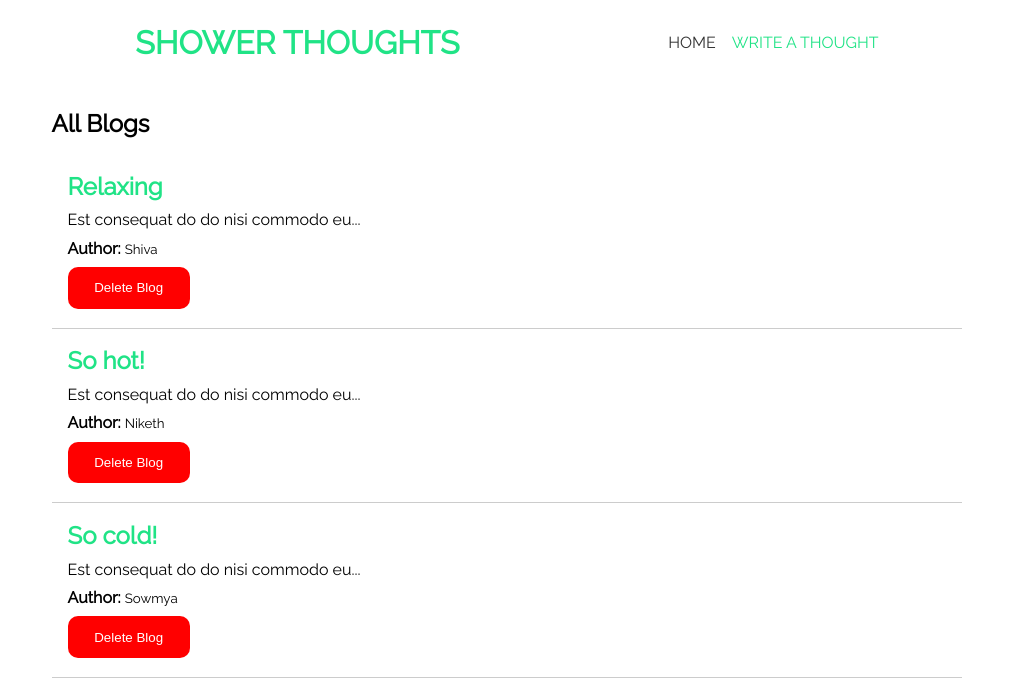
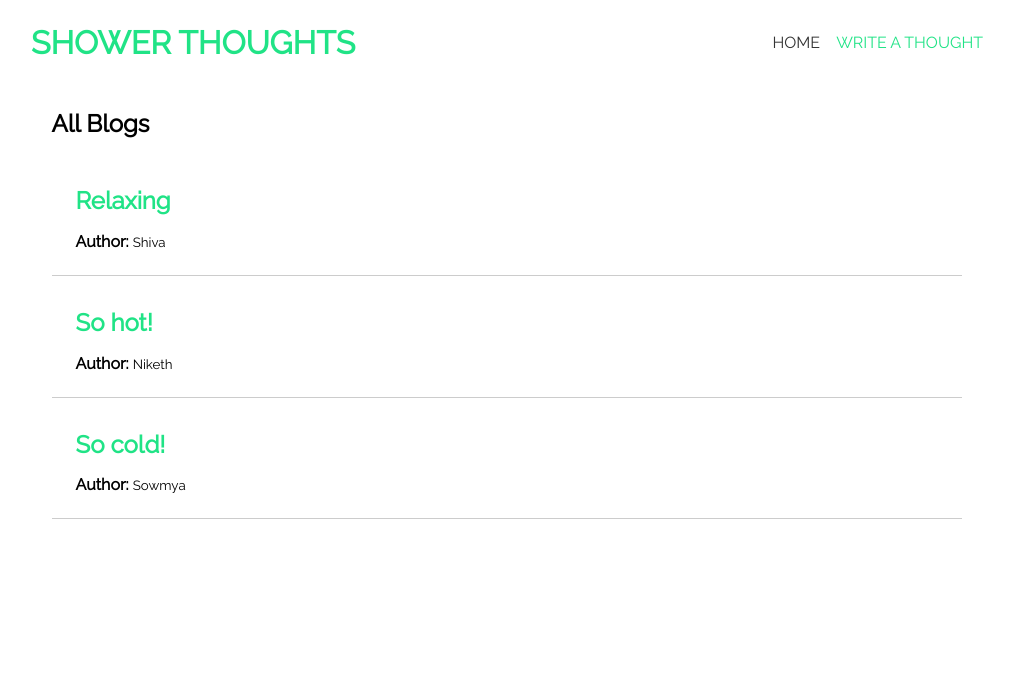
Before and after one commit to shivaprakash-sudo/shower-thoughts, a React (Create React App) app: page / in a window 1280 px wide. Shown: the top 696 px of the page, without its empty margins (133-1147 px from the left). Built offline with nearby package versions, Linux system fonts and the light colour scheme; data requests are answered from the project's data file.

Commit message:
added json-server data and a custom hook

```diff
--- /dev/null
+++ b/data/db.json
@@ -0,0 +1,21 @@
+{
+    "blogs": [{
+            "title": "Relaxing",
+            "body": "Pariatur cillum enim proident exercitation aliquip pariatur occaecat esse irure ex. Do ullamco est magna aute. Do culpa ea sit do exercitation et amet ad. Id irure esse ad ex cillum esse id non anim nulla proident. Est irure et est fugiat id cupidatat dolor do consequat dolore non culpa reprehenderit nulla.\nNon laborum officia sit anim Lorem. Incididunt reprehenderit cillum culpa velit. Reprehenderit excepteur dolor irure velit deserunt. Aliqua enim laboris enim in ut. Officia proident non velit culpa proident quis est esse exercitation dolor consectetur. Ullamco deserunt sit qui ut et reprehenderit et ea sunt incididunt pariatur reprehenderit officia reprehenderit. Consectetur ad dolore esse veniam minim.",
+            "author": "Shiva",
+            "id": 1
+        },
+        {
+            "title": "So hot!",
+            "body": "Pariatur cillum enim proident exercitation aliquip pariatur occaecat esse irure ex. Do ullamco est magna aute. Do culpa ea sit do exercitation et amet ad. Id irure esse ad ex cillum esse id non anim nulla proident. Est irure et est fugiat id cupidatat dolor do consequat dolore non culpa reprehenderit nulla.\nNon laborum officia sit anim Lorem. Incididunt reprehenderit cillum culpa velit. Reprehenderit excepteur dolor irure velit deserunt. Aliqua enim laboris enim in ut. Officia proident non velit culpa proident quis est esse exercitation dolor consectetur. Ullamco deserunt sit qui ut et reprehenderit et ea sunt incididunt pariatur reprehenderit officia reprehenderit. Consectetur ad dolore esse veniam minim.",
+            "author": "Niketh",
+            "id": 2
+        },
+        {
+            "title": "So cold!",
+            "body": "Pariatur cillum enim proident exercitation aliquip pariatur occaecat esse irure ex. Do ullamco est magna aute. Do culpa ea sit do exercitation et amet ad. Id irure esse ad ex cillum esse id non anim nulla proident. Est irure et est fugiat id cupidatat dolor do consequat dolore non culpa reprehenderit nulla.\nNon laborum officia sit anim Lorem. Incididunt reprehenderit cillum culpa velit. Reprehenderit excepteur dolor irure velit deserunt. Aliqua enim laboris enim in ut. Officia proident non velit culpa proident quis est esse exercitation dolor consectetur. Ullamco deserunt sit qui ut et reprehenderit et ea sunt incididunt pariatur reprehenderit officia reprehenderit. Consectetur ad dolore esse veniam minim.",
+            "author": "Sowmya",
+            "id": 3
+        }
+    ]
+}
--- a/src/BlogList.js
+++ b/src/BlogList.js
@@ -1,4 +1,4 @@
-const BlogList = ({ blogs, title, handleDeleteBlog }) => {
+const BlogList = ({ blogs, title }) => {
   return (
     <div className="blog-list">
       <h2 className="blog-list-title">{title}</h2>
@@ -7,17 +7,17 @@ const BlogList = ({ blogs, title, handleDeleteBlog }) => {
           <a className="blog-heading-link" href="/">
             <h3 className="blog-heading">{blog.title}</h3>
           </a>
-          <p className="blog-body">{blog.body}</p>
+          {/* <p className="blog-body">{blog.body}</p> */}
           <strong className="blog-author">Author: </strong>
           <small>{blog.author}</small>
-          <button
+          {/* <button
             className="btn btn-danger"
             onClick={() => {
               handleDeleteBlog(blog.id);
             }}
           >
             Delete Blog
-          </button>
+          </button> */}
         </div>
       ))}
     </div>
--- a/src/Home.js
+++ b/src/Home.js
@@ -1,41 +1,24 @@
-import { useState } from "react";
 import BlogList from "./BlogList";
+import useFetch from "./useFetch";
+const Home = () => {
+  const {
+    data: blogs,
+    isPending,
+    error,
+  } = useFetch("http://localhost:8000/blogs");
 
-const Home = () => {
-  const [blogs, setBlogs] = useState([
-    {
-      title: "Relaxing",
-      body: "Est consequat do do nisi commodo eu...",
-      author: "Shiva",
-      id: 1,
-    },
-    {
-      title: "So hot!",
-      body: "Est consequat do do nisi commodo eu...",
-      author: "Niketh",
-      id: 2,
-    },
-    {
-      title: "So cold!",
-      body: "Est consequat do do nisi commodo eu...",
-      author: "Sowmya",
-      id: 3,
-    },
-  ]);
-
-  const handleDeleteBlog = (id) => {
-    const newBlogs = blogs.filter((blog) => blog.id !== id);
-    setBlogs(newBlogs);
-  };
+  // delete blog and set the remaining blogs to the state;
+  //   const handleDeleteBlog = (id) => {
+  //     const newBlogs = blogs.filter((blog) => blog.id !== id);
+  //     setBlogs(newBlogs);
+  //   };
 
   return (
     <div className="container home">
       <div className="blogs">
-        <BlogList
-          blogs={blogs}
-          title="All Blogs"
-          handleDeleteBlog={handleDeleteBlog}
-        />
+        {error && <div className="txt-center">{error}</div>}
+        {isPending && <div className="txt-loading txt-center">Loading...</div>}
+        {blogs && <BlogList blogs={blogs} title="All Blogs" />}
       </div>
     </div>
   );
--- a/src/index.css
+++ b/src/index.css
@@ -16,6 +16,10 @@ body {
     font-family: "Raleway", sans-serif;
 }
 
+p {
+    line-height: 1.7;
+}
+
 ul {
     list-style: none;
 }
@@ -31,11 +35,17 @@ a:hover {
 
 /* utility classes */
 
+
+/* common container */
+
 .container {
     max-width: 1000px;
     margin: 0 auto;
     padding: 0 2%;
 }
+
+
+/* text alignment classes */
 
 .txt-center {
     text-align: center;
@@ -44,6 +54,9 @@ a:hover {
 .txt-left {
     text-align: left;
 }
+
+
+/* button classes */
 
 .btn {
     margin: 0.7em 0;
@@ -114,7 +127,7 @@ a:hover {
 /* blog preview */
 
 .blog-preview {
-    padding: 0.6em 1em;
+    padding: 1.5em;
     border-bottom: 1px solid #ccc;
     margin: 0.5em 0;
 }
@@ -122,7 +135,7 @@ a:hover {
 .blog-preview:hover {
     transform: scale(1.01);
     border-radius: 10px;
-    box-shadow: -1px -3px 8px #ccc;
+    box-shadow: -1px -3px 8px #ccc, 1px 3px 8px #ccc;
     -webkit-border-radius: 10px;
     -moz-border-radius: 10px;
     -ms-border-radius: 10px;
@@ -146,6 +159,7 @@ a:hover {
 }
 
 .blog-heading {
+    margin-bottom: 0.7em;
     font-size: 1.5em;
     color: var(--greenish-cyan-theme);
 }
@@ -165,7 +179,7 @@ a:hover {
         display: flex;
     }
     .nav {
-        justify-content: space-around;
+        justify-content: space-between;
         align-items: center;
     }
     .nav h1 {
--- /dev/null
+++ b/src/useFetch.js
@@ -0,0 +1,30 @@
+import { useState, useEffect } from "react";
+
+const useFetch = (url) => {
+  const [data, setBlogs] = useState(null);
+  const [isPending, setIsPending] = useState(true);
+  const [error, setError] = useState(null);
+
+  // fetching data from json database
+  useEffect(() => {
+    fetch(url)
+      .then((res) => {
+        if (!res.ok) {
+          throw Error("Uh Oh! There seems to be connection problem");
+        }
+        return res.json();
+      })
+      .then((data) => {
+        setBlogs(data);
+        setIsPending(false);
+        setError(null);
+      })
+      .catch((err) => {
+        setIsPending(false);
+        setError(err.message);
+      });
+  }, [url]);
+  return { data, isPending, error };
+};
+
+export default useFetch;
```
Also changed, not shown: 1 other file (tests, documents, lock files or other folders).
